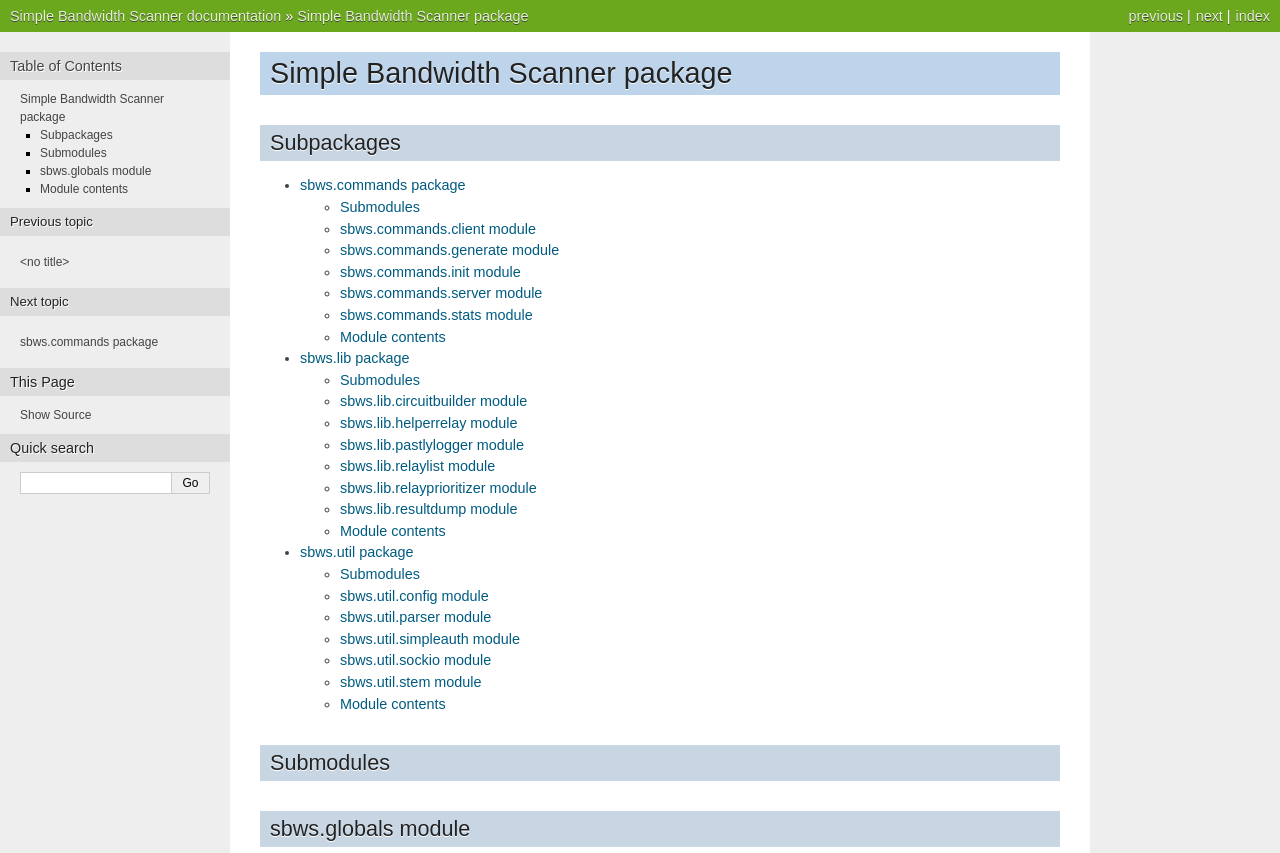
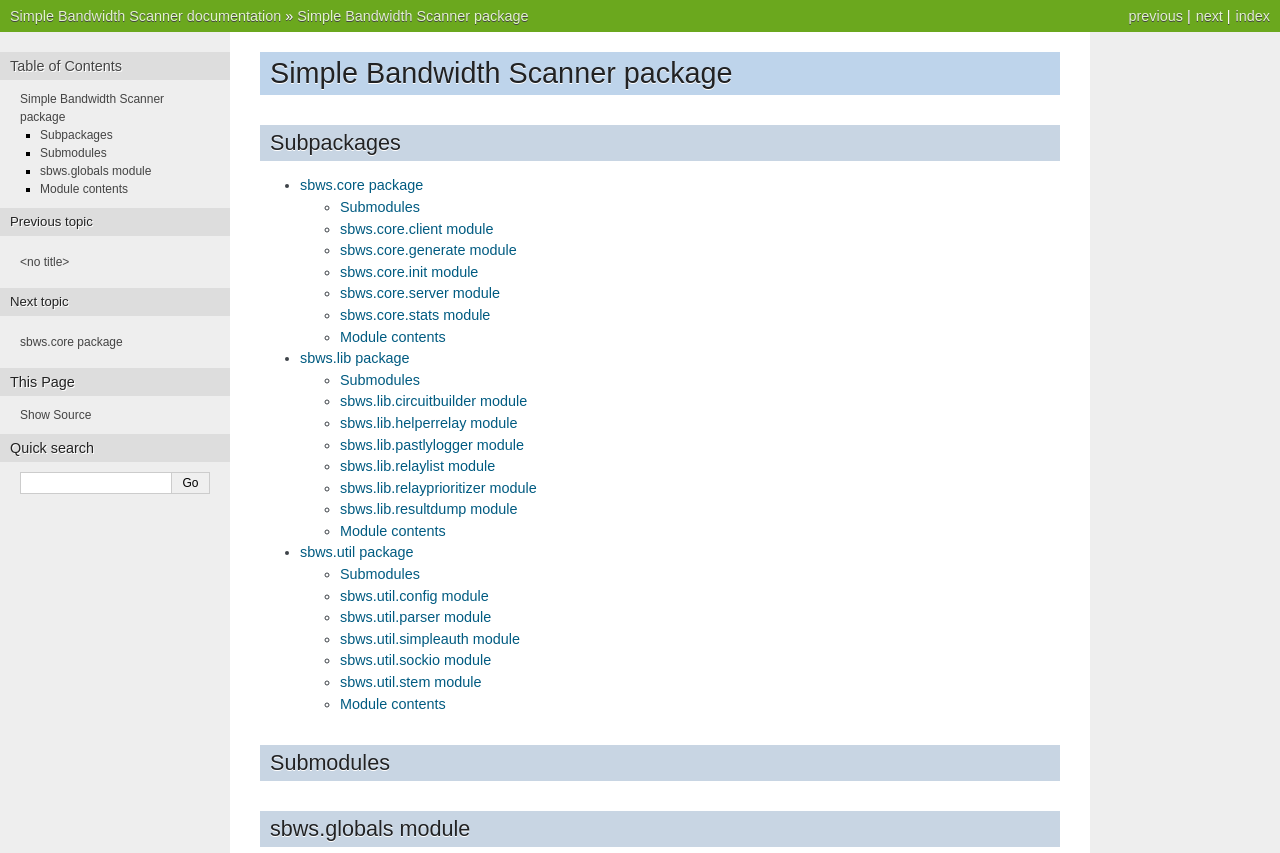
Before and after one commit to torproject/sbws, a Sphinx documentation site: the page built from docs/source/sbws.rst, in a window 1280 px wide, cut to the strip 0-853 px from the top of the page. Built offline with Sphinx 7.4.7, drawn with Linux system fonts in a browser that asks for light colours.

Commit message:
Mass renaming of sbws.commands to sbws.core (tests pass again)
GH: ref #69

```diff
--- a/docs/source/sbws.commands.rst
+++ b/docs/source/sbws.core.rst
@@ -1,46 +1,46 @@
-sbws.commands package
+sbws.core package
 =====================
 
 Submodules
 ----------
 
-sbws.commands.client module
+sbws.core.client module
 ---------------------------
 
-.. automodule:: sbws.commands.client
+.. automodule:: sbws.core.client
     :members:
     :undoc-members:
     :show-inheritance:
 
-sbws.commands.generate module
+sbws.core.generate module
 -----------------------------
 
-.. automodule:: sbws.commands.generate
+.. automodule:: sbws.core.generate
     :members:
     :undoc-members:
     :show-inheritance:
 
-sbws.commands.init module
+sbws.core.init module
 -------------------------
 
-.. automodule:: sbws.commands.init
+.. automodule:: sbws.core.init
     :members:
     :undoc-members:
     :show-inheritance:
 
-sbws.commands.server module
+sbws.core.server module
 ---------------------------
 
-.. automodule:: sbws.commands.server
+.. automodule:: sbws.core.server
     :members:
     :undoc-members:
     :show-inheritance:
 
 
-sbws.commands.stats module
+sbws.core.stats module
 ---------------------------
 
-.. automodule:: sbws.commands.stats
+.. automodule:: sbws.core.stats
     :members:
     :undoc-members:
     :show-inheritance:
@@ -49,7 +49,7 @@ sbws.commands.stats module
 Module contents
 ---------------
 
-.. automodule:: sbws.commands
+.. automodule:: sbws.core
     :members:
     :undoc-members:
     :show-inheritance:
--- a/docs/source/sbws.rst
+++ b/docs/source/sbws.rst
@@ -6,7 +6,7 @@ Subpackages
 
 .. toctree::
 
-    sbws.commands
+    sbws.core
     sbws.lib
     sbws.util
 
```
Also changed, not shown: 5 other files.
